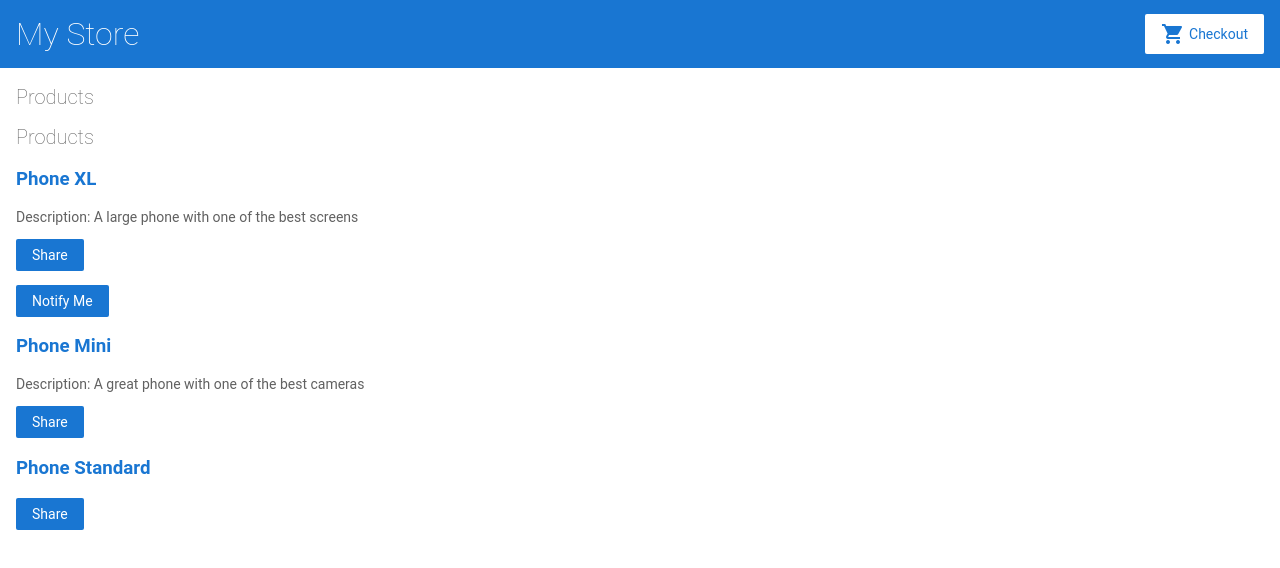
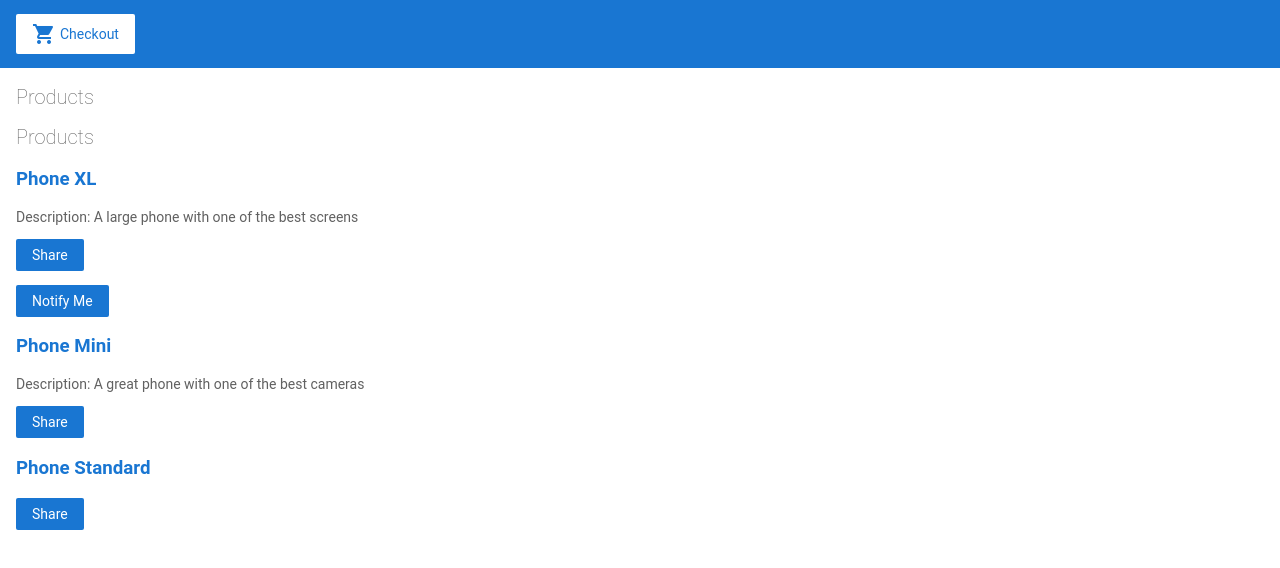
Before and after one commit to winsonet/angular-demo-001, an Angular app: page / in a window 1280 px wide. Shown: the top 568 px of the page. Built offline with nearby package versions, Linux system fonts and the light colour scheme.

Commit message:
2 files modified

```diff
--- a/src/app/top-bar/top-bar.component.html
+++ b/src/app/top-bar/top-bar.component.html
@@ -1,6 +1,6 @@
-<a [routerLink]="['/']">
+<!-- <a [routerLink]="['/']">
   <h1>My Store</h1>
-</a>
+</a> -->
 
 <a class="button fancy-button"><i class="material-icons">shopping_cart</i>Checkout</a>
 
```
Also changed, not shown: src/app/app.module.ts (+4 -9 lines).
